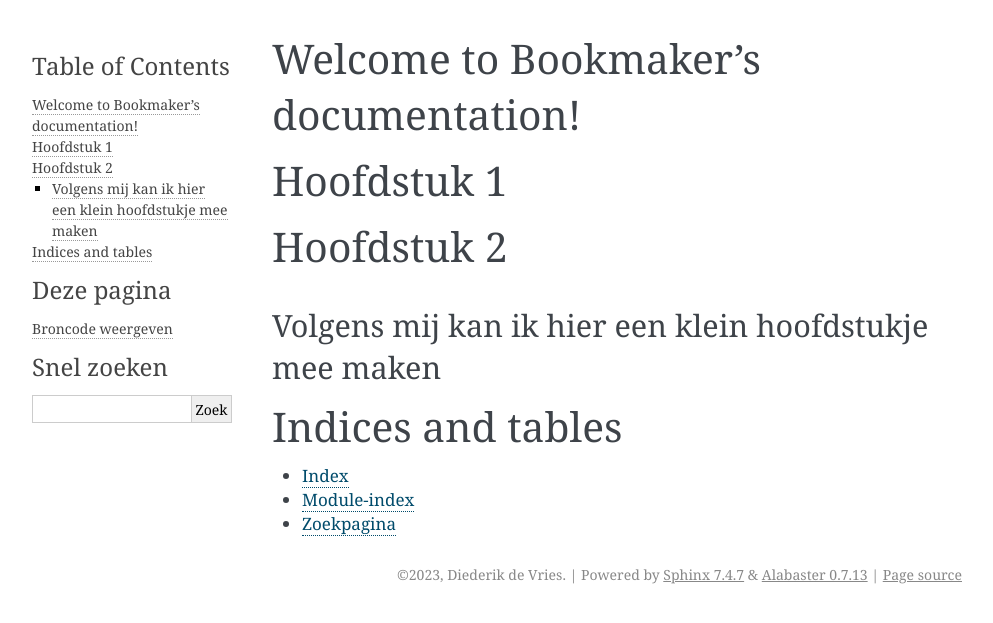
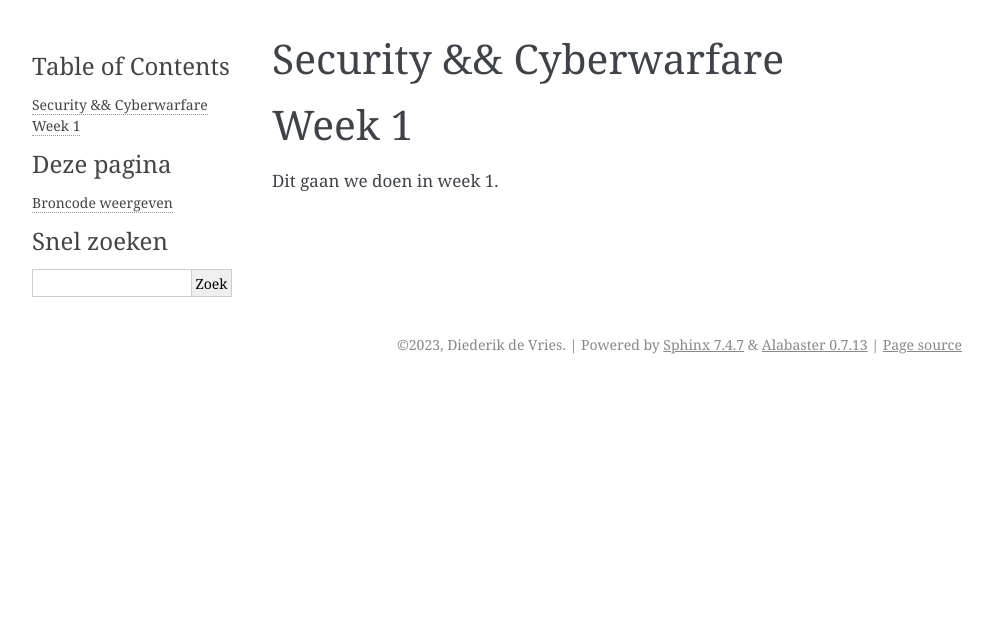
Before and after one commit to diederiknl/bookmaker, a Sphinx documentation site: the page built from source/index.rst, in a window 1280 px wide. Shown: the top 623 px of the page, without its empty margins (148-1141 px from the left). Built offline with Sphinx 7.4.7, drawn with Linux system fonts in a browser that asks for light colours.

Commit message:
Debugging

```diff
--- a/source/index.rst
+++ b/source/index.rst
@@ -1,33 +1,19 @@
-.. Bookmaker documentation master file, created by
-   sphinx-quickstart on Fri Jun 30 07:57:29 2023.
-   You can adapt this file completely to your liking, but it should at least
-   contain the root `toctree` directive.
 
-Welcome to Bookmaker's documentation!
+Security && Cyberwarfare
 =====================================
 
 .. toctree::
    :maxdepth: 2
-   :caption: Contents:
+   :caption: Inhoudsopgave:
 
 
 
 
-Hoofdstuk 1
+Week 1
 =====================================
 
-Hoofdstuk 2
-=====================================
+Dit gaan we doen in week 1.
 
-Volgens mij kan ik hier een klein hoofdstukje mee maken
--------------------------------------
-
-
-
-
-Indices and tables
-==================
-
-* :ref:`genindex`
-* :ref:`modindex`
-* :ref:`search`
+.. * :ref:`genindex`
+.. * :ref:`modindex`
+.. * :ref:`search`
```
